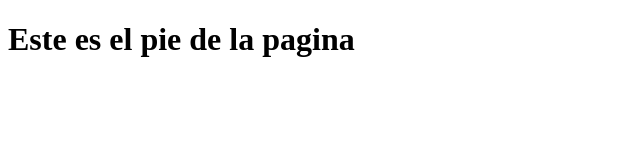
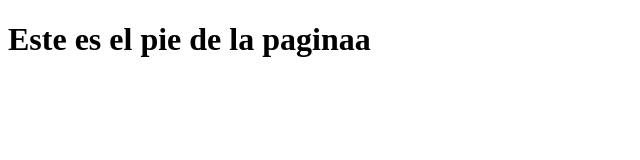
Before and after one commit to 1096207190santiago-gif/proyecto-colaborativo-neatbeans1, a plain HTML site: page public_html/index.html in a window 1280 px wide. Shown: the full height of the page, 0-640 px from the left. Drawn offline with Linux system fonts and the light colour scheme.

Commit message:
Update index.html

```diff
--- a/public_html/index.html
+++ b/public_html/index.html
@@ -10,6 +10,6 @@
         <meta name="viewport" content="width=device-width, initial-scale=1.0">
     </head>
     <body>
-        <footer><h1>Este es el pie de la pagina</h1></footer>
+        <footer><h1>Este es el pie de la paginaa</h1></footer>
     </body>
 </html>
```
